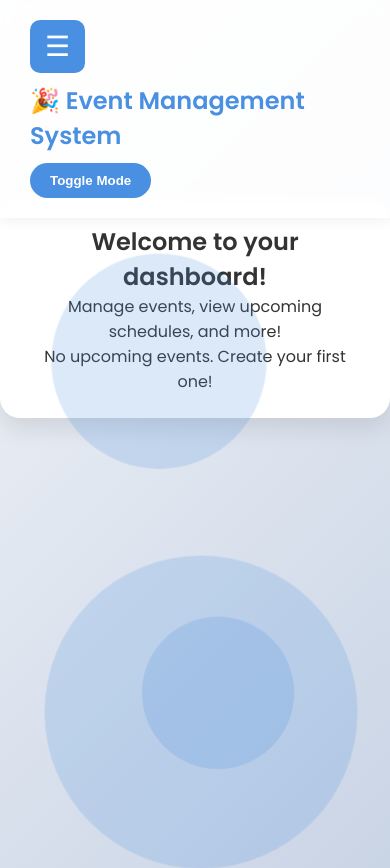
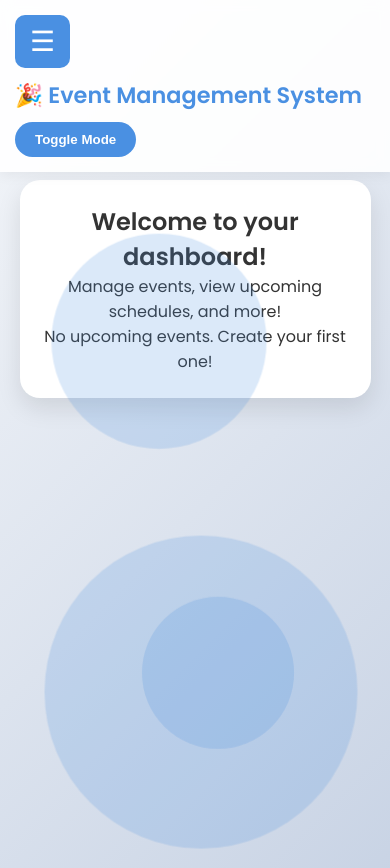
Before and after one commit to Vetri170604/event-management, a Flask app: page / in a window 390 px wide. Shown: the top 868 px of the page. Run offline with Flask 3, Linux system fonts and the light colour scheme; data that the repository does not hold is empty.

Commit message:
Update dashboard.html

```diff
--- a/templates/dashboard.html
+++ b/templates/dashboard.html
@@ -202,23 +202,31 @@
       flex-direction: column;
       align-items: flex-start;
       gap: 10px;
+      padding: 15px;
     }
 
     .dashboard-container {
-        padding: 1.5rem 2rem;
-        margin-top: 200px;
+      padding: 1.5rem 1.5rem;
+      margin-top: 180px;
+      width: 90%;
     }
 
     .title-main {
-        font-size: 1.5rem;
+      font-size: 1.4rem;
     }
 
     .nav-links {
-        width: 80%;
-        left: 10%;
+      width: 85%;
+      left: 7%;
+    }
+
+    .nav-links a {
+      text-align: center;
+      font-size: 0.9rem;
     }
   }
 </style>
+
 </head>
 <body>
   <!-- Top nav -->
```
Lines whose indentation alone changed are shown as unchanged.
